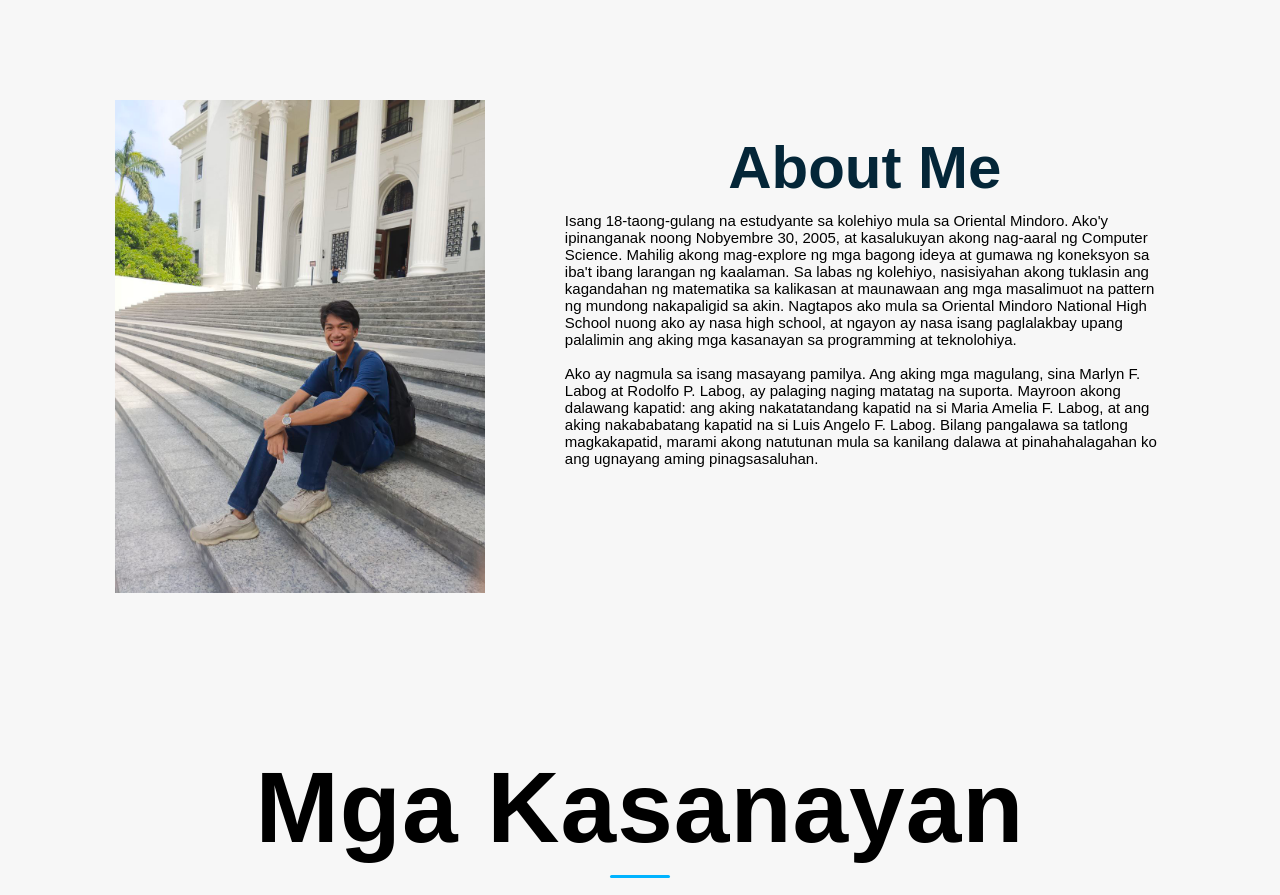
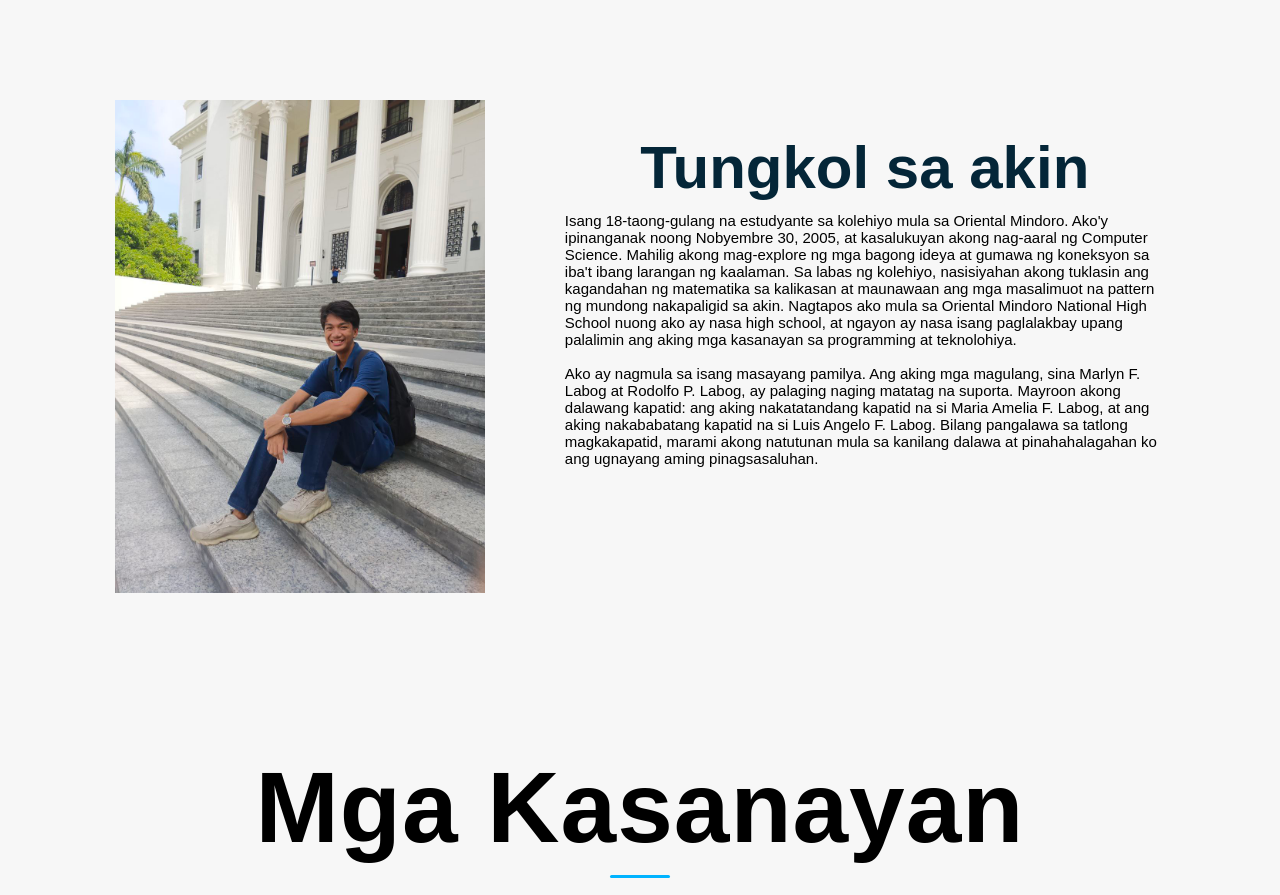
Before and after one commit to IamRodward/GEKOMFIL_WEBSITE, a plain HTML site: page index.html in a window 1280 px wide. Shown: the part 900-1795 px from the top of the page. Drawn offline with nearby package versions, Linux system fonts and the light colour scheme.

Commit message:
index.html

```diff
--- a/index.html
+++ b/index.html
@@ -68,7 +68,7 @@
         </div>
 
         <div class="aboutme-content">
-            <h2 class="heading">About Me</h2> <!-- Add a heading -->
+            <h2 class="heading">Tungkol sa akin</h2> <!-- Add a heading -->
             <div>
                 <!-- <p>An 18-year-old college student from Oriental Mindoro. I was born on November 30, 2005, and I'm currently studying Computer Science. I love exploring new ideas and making connections between different fields of knowledge. Outside of college, I enjoy discovering the beauty of math in nature and understanding the intricate patterns of the world around me. I graduated from Oriental Mindoro National High School, and now I'm on a journey to deepen my skills in programming and technology.
                     <br>
```
